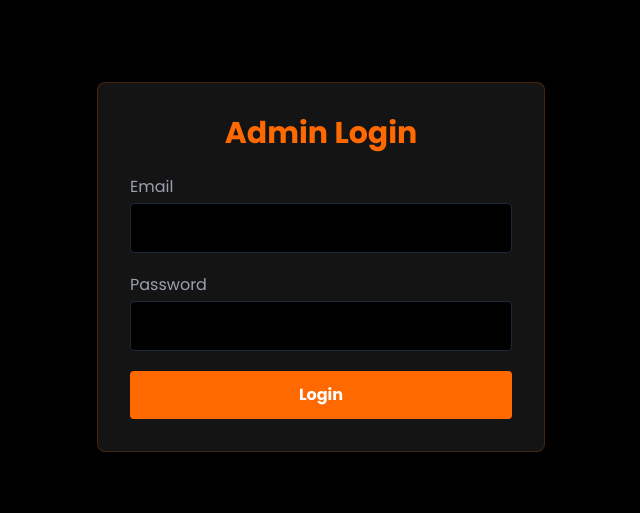
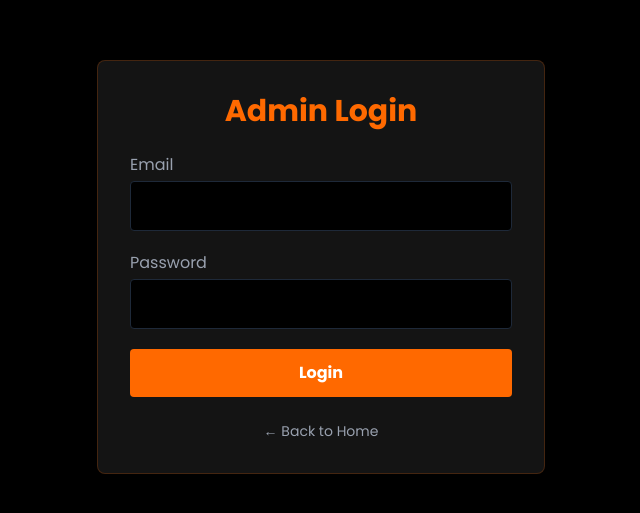
Before and after one commit to surender8752/Portfolio, a React (Vite) app: page /login in a window 1280 px wide. Shown: the part 133-646 px from the top of the page, without its empty margins (319-959 px from the left). Built offline with nearby package versions, Linux system fonts and the light colour scheme.

Commit message:
project add

```diff
--- a/src/pages/AdminLogin.jsx
+++ b/src/pages/AdminLogin.jsx
@@ -79,6 +79,14 @@ const AdminLogin = () => {
                         </button>
                     </form>
 
+                    {/* Back to Home Button */}
+                    <Link
+                        to="/"
+                        className="block text-center mt-6 text-gray-400 hover:text-orange-500 transition text-sm"
+                    >
+                        ← Back to Home
+                    </Link>
+
                 </div>
             </div>
         </Reveal>
```
